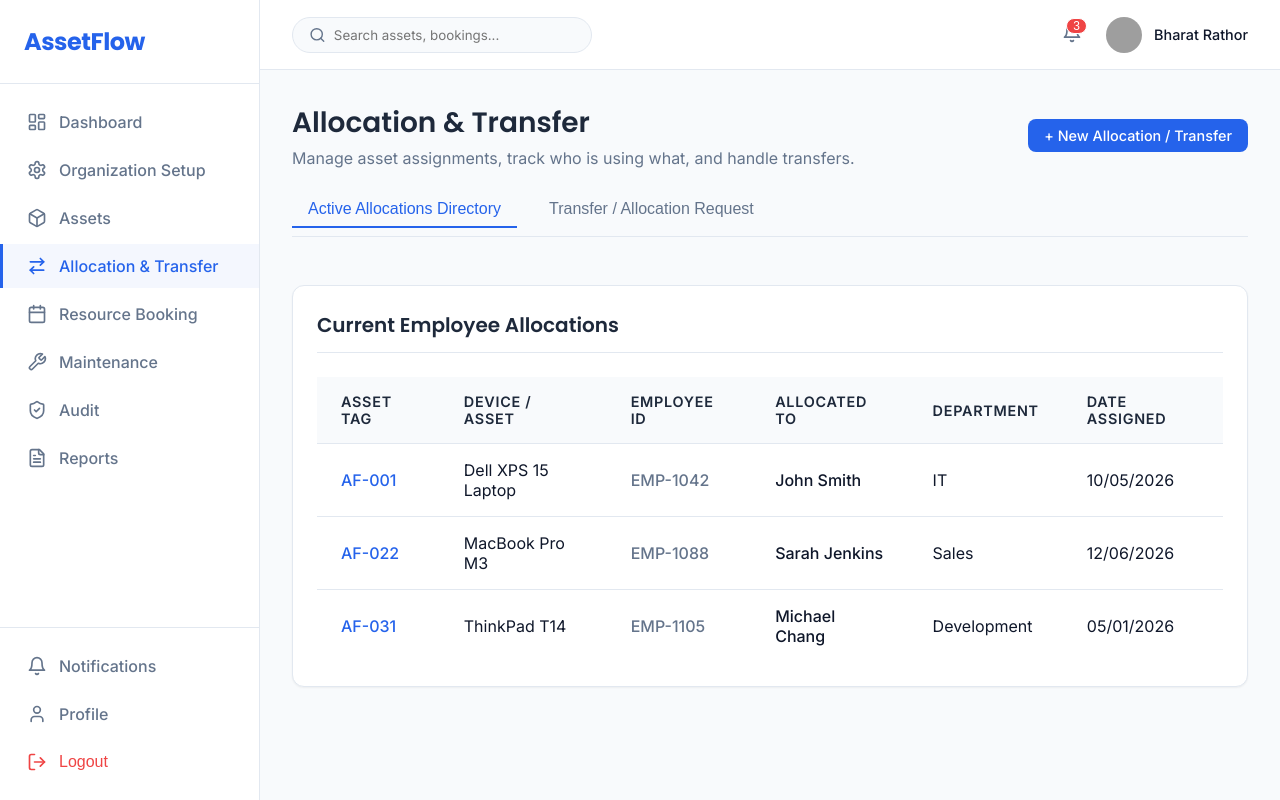
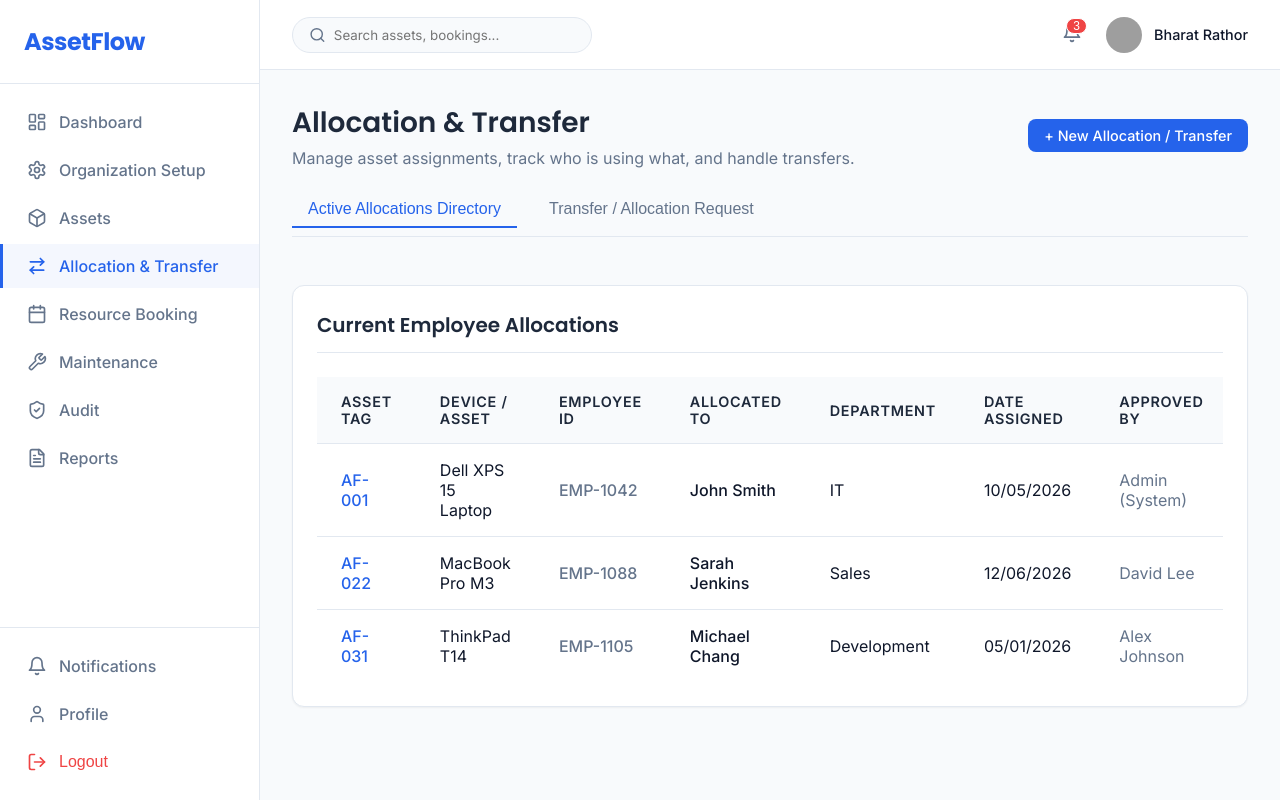
Before and after one commit to DevanshAdhia/AssetFlow-Problem-Statement, a React (Vite) app in the folder frontend/: page /allocation in a window 1280 px wide. Built offline with nearby package versions, Linux system fonts and the light colour scheme; grey boxes are pictures that could not be loaded.

Commit message:
UI: Add Approved By tracking to Active Allocations

```diff
--- a/frontend/src/pages/Allocation/Allocation.jsx
+++ b/frontend/src/pages/Allocation/Allocation.jsx
@@ -14,9 +14,9 @@ const mockHistory = [
 ];
 
 const mockActiveAllocations = [
-  { id: 1, tag: 'AF-001', asset: 'Dell XPS 15 Laptop', empId: 'EMP-1042', person: 'John Smith', department: 'IT', date: '10/05/2026' },
-  { id: 2, tag: 'AF-022', asset: 'MacBook Pro M3', empId: 'EMP-1088', person: 'Sarah Jenkins', department: 'Sales', date: '12/06/2026' },
-  { id: 3, tag: 'AF-031', asset: 'ThinkPad T14', empId: 'EMP-1105', person: 'Michael Chang', department: 'Development', date: '05/01/2026' }
+  { id: 1, tag: 'AF-001', asset: 'Dell XPS 15 Laptop', empId: 'EMP-1042', person: 'John Smith', department: 'IT', date: '10/05/2026', approvedBy: 'Admin (System)' },
+  { id: 2, tag: 'AF-022', asset: 'MacBook Pro M3', empId: 'EMP-1088', person: 'Sarah Jenkins', department: 'Sales', date: '12/06/2026', approvedBy: 'David Lee' },
+  { id: 3, tag: 'AF-031', asset: 'ThinkPad T14', empId: 'EMP-1105', person: 'Michael Chang', department: 'Development', date: '05/01/2026', approvedBy: 'Alex Johnson' }
 ];
 
 const Allocation = () => {
@@ -64,6 +64,7 @@ const Allocation = () => {
                   <th>Allocated To</th>
                   <th>Department</th>
                   <th>Date Assigned</th>
+                  <th>Approved By</th>
                 </tr>
               </thead>
               <tbody>
@@ -75,6 +76,7 @@ const Allocation = () => {
                     <td className="font-medium">{alloc.person}</td>
                     <td>{alloc.department}</td>
                     <td>{alloc.date}</td>
+                    <td className="text-muted text-sm">{alloc.approvedBy}</td>
                   </tr>
                 ))}
               </tbody>
```
